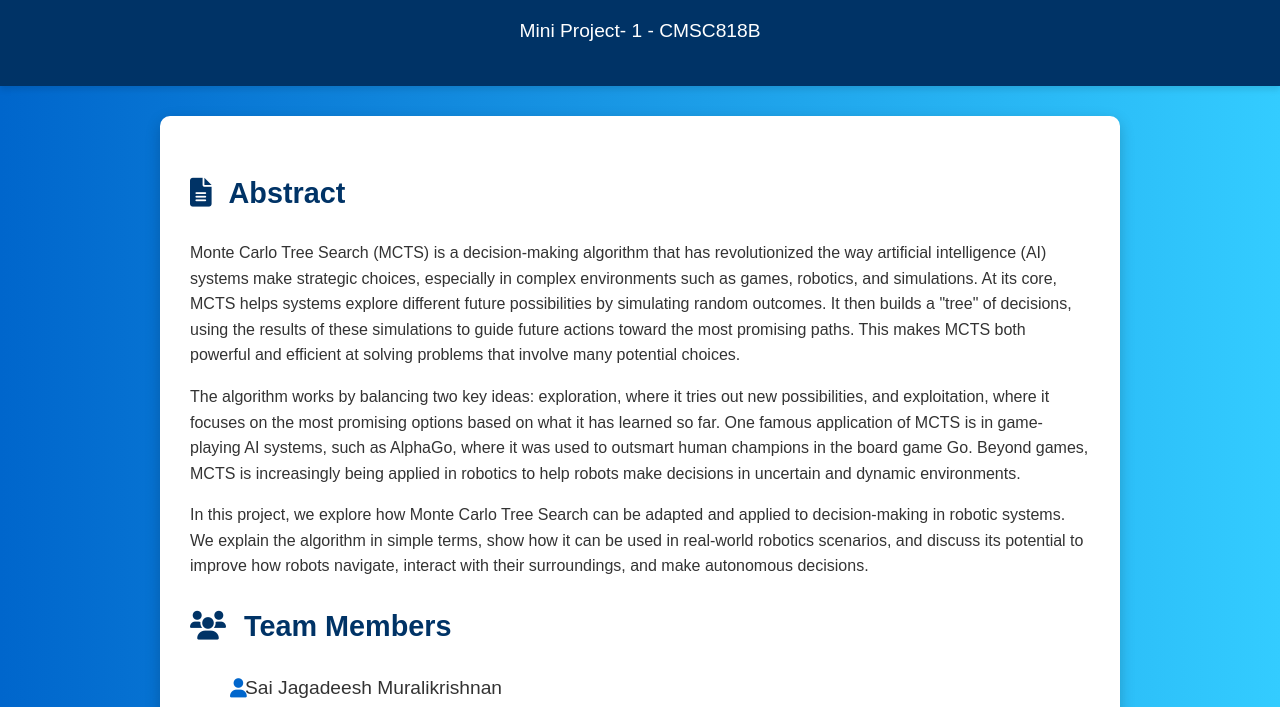
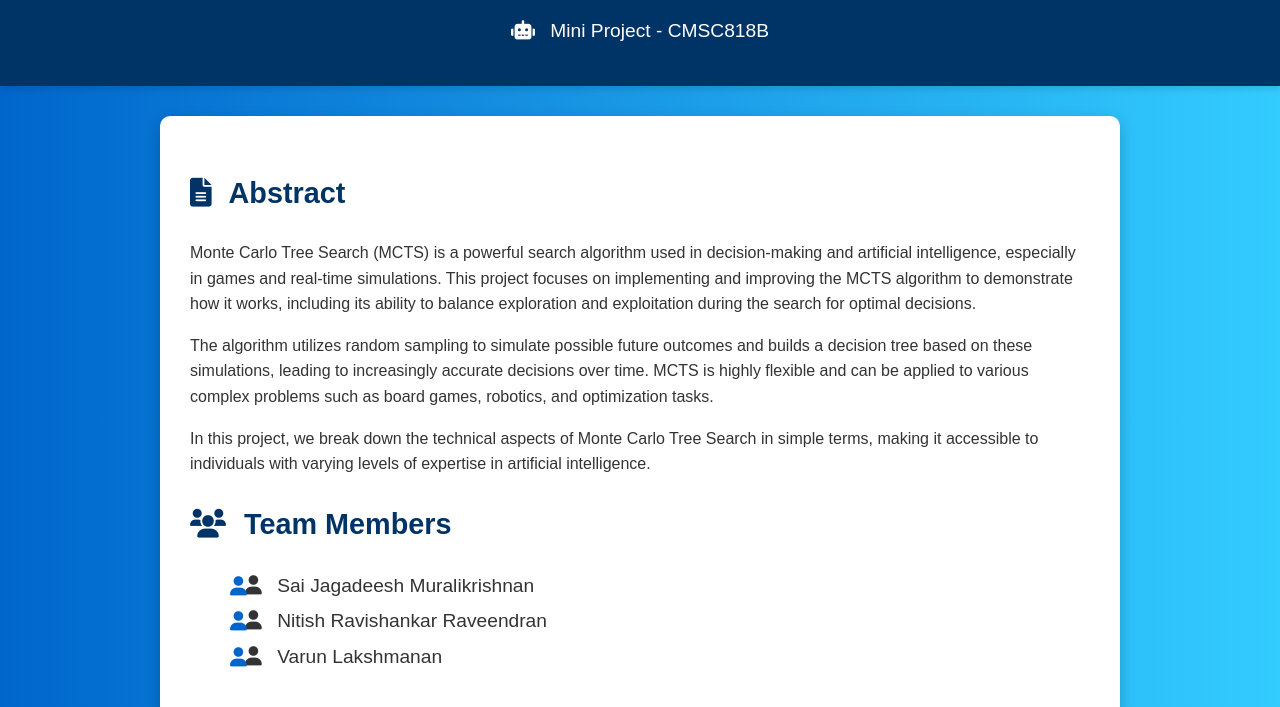
Before and after one commit to cravotics/monte-carlo-tree-search, a plain HTML site: page index.html in a window 1280 px wide. Shown: the part 87-794 px from the top of the page. Drawn offline with Linux system fonts and the light colour scheme.

Commit message:
Update index.html with new properties

```diff
--- a/index.html
+++ b/index.html
@@ -12,33 +12,35 @@
 
 <header>
     <h1><i class="fas fa-brain"></i> Monte Carlo Tree Search</h1>
-    <p>Mini Project- 1 - CMSC818B</p>
+    <p><i class="fas fa-robot"></i> Mini Project - CMSC818B</p>
 </header>
 
 <div class="container">
     <section id="abstract">
         <h2><i class="fas fa-file-alt"></i> Abstract</h2>
         <p>
-            Monte Carlo Tree Search (MCTS) is a decision-making algorithm that has revolutionized the way artificial intelligence (AI) systems make strategic choices, especially in complex environments such as games, robotics, and simulations. At its core, MCTS helps systems explore different future possibilities by simulating random outcomes. It then builds a "tree" of decisions, using the results of these simulations to guide future actions toward the most promising paths. This makes MCTS both powerful and efficient at solving problems that involve many potential choices.        </p>
+            Monte Carlo Tree Search (MCTS) is a powerful search algorithm used in decision-making and artificial intelligence, especially in games and real-time simulations. This project focuses on implementing and improving the MCTS algorithm to demonstrate how it works, including its ability to balance exploration and exploitation during the search for optimal decisions.
+        </p>
         <p>
-            The algorithm works by balancing two key ideas: exploration, where it tries out new possibilities, and exploitation, where it focuses on the most promising options based on what it has learned so far. One famous application of MCTS is in game-playing AI systems, such as AlphaGo, where it was used to outsmart human champions in the board game Go. Beyond games, MCTS is increasingly being applied in robotics to help robots make decisions in uncertain and dynamic environments.        </p>
+            The algorithm utilizes random sampling to simulate possible future outcomes and builds a decision tree based on these simulations, leading to increasingly accurate decisions over time. MCTS is highly flexible and can be applied to various complex problems such as board games, robotics, and optimization tasks.
+        </p>
         <p>
-            In this project, we explore how Monte Carlo Tree Search can be adapted and applied to decision-making in robotic systems. We explain the algorithm in simple terms, show how it can be used in real-world robotics scenarios, and discuss its potential to improve how robots navigate, interact with their surroundings, and make autonomous decisions.
+            In this project, we break down the technical aspects of Monte Carlo Tree Search in simple terms, making it accessible to individuals with varying levels of expertise in artificial intelligence.
         </p>
     </section>
 
     <section id="team">
         <h2><i class="fas fa-users"></i> Team Members</h2>
         <ul class="team-members">
-            <li>Sai Jagadeesh Muralikrishnan</li>
-            <li>Nitish Ravishankar Raveendran</li>
-            <li>Varun Lakshmanan</li>
+            <li><i class="fas fa-user"></i> Sai Jagadeesh Muralikrishnan</li>
+            <li><i class="fas fa-user"></i> Nitish Ravishankar Raveendran</li>
+            <li><i class="fas fa-user"></i> Varun Lakshmanan</li>
         </ul>
     </section>
 </div>
 
 <footer>
-    <p>&copy; 2024 CMSC818B - Monte Carlo Tree Search</p>
+    <p>&copy; 2024 <i class="fas fa-code"></i> CMSC818B - Monte Carlo Tree Search</p>
 </footer>
 
 </body>
```
